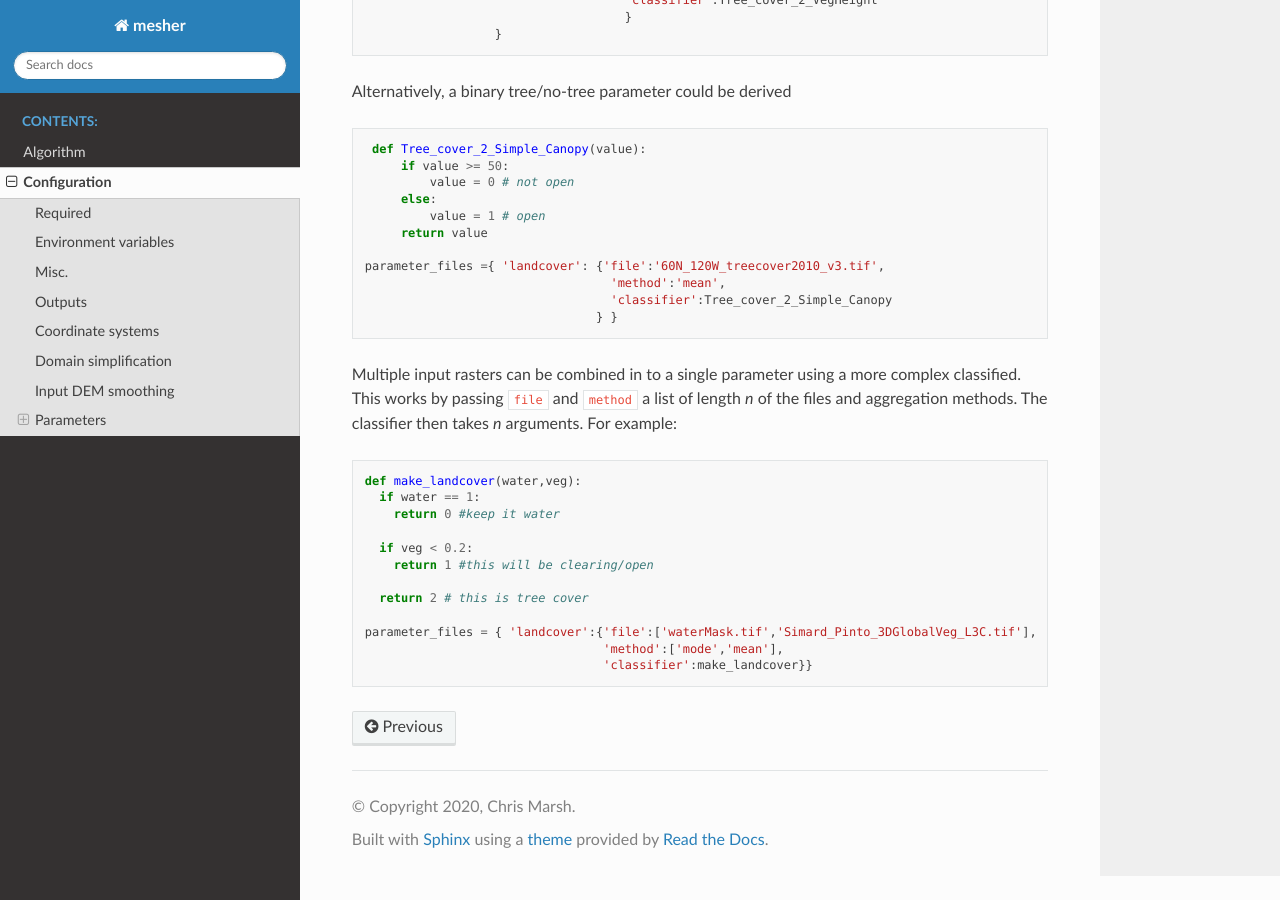
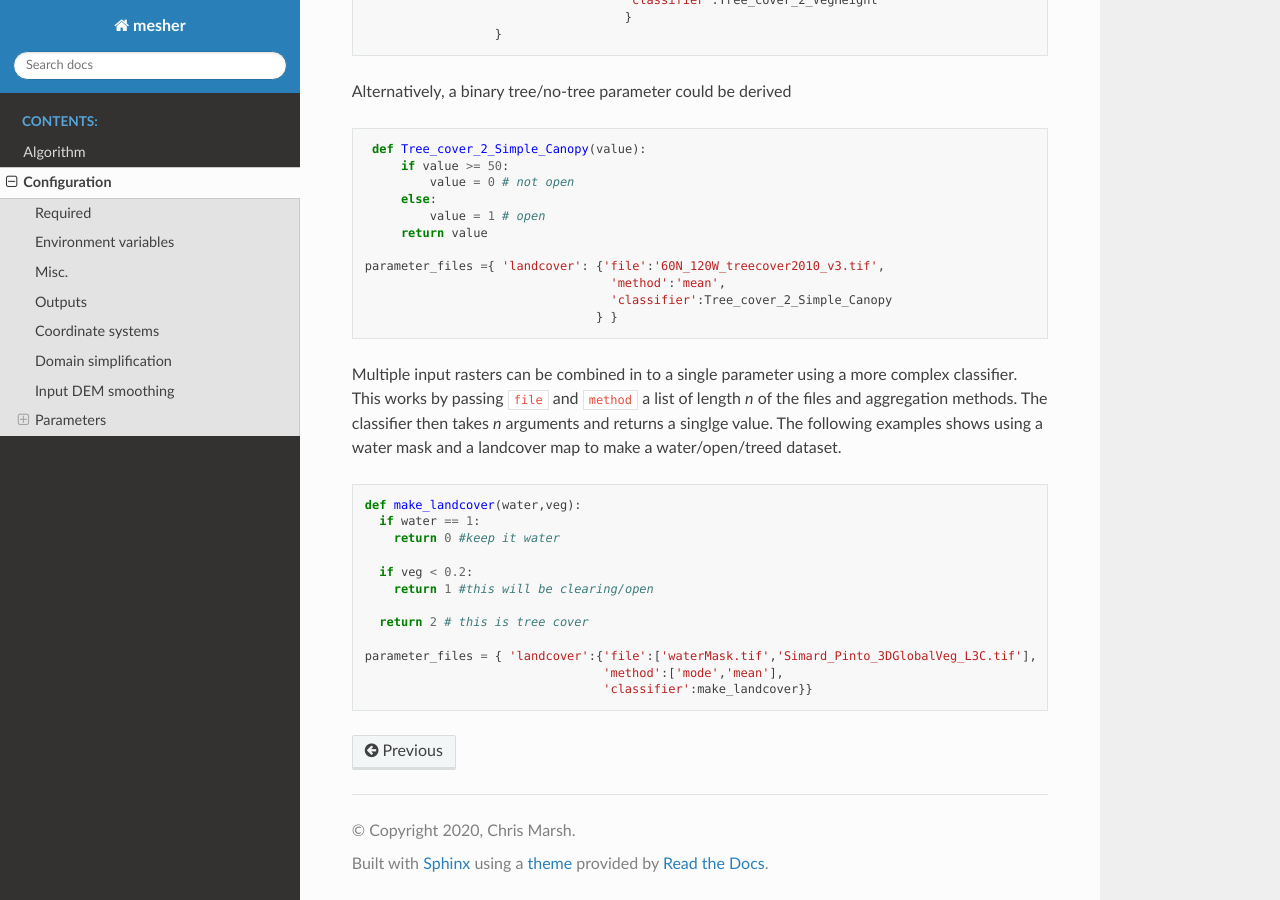
Before and after one commit to Chrismarsh/mesher, a Sphinx documentation site: the page built from docs/source/configuration.rst, in a window 1280 px wide and 900 px high, scrolled down 9902 px. Built offline with Sphinx 7.4.7 and the Read the Docs theme 2.0.0, drawn with Linux system fonts in a browser that asks for light colours; pages that are not in the unit, such as notebooks, are missing from menus.

```diff
--- a/docs/source/configuration.rst
+++ b/docs/source/configuration.rst
@@ -351,7 +351,7 @@
 
 
 
-Multiple input rasters can be combined in to a single parameter using a more complex classified. This works by passing ``file`` and ``method`` a list of length *n* of the files and aggregation methods. The classifier then takes *n* arguments. For example:
+Multiple input rasters can be combined in to a single parameter using a more complex classifier. This works by passing ``file`` and ``method`` a list of length *n* of the files and aggregation methods. The classifier then takes *n* arguments and returns a singlge value. The following examples shows using a water mask and a landcover map to make a water/open/treed dataset.
 ::
 
    def make_landcover(water,veg):
```
